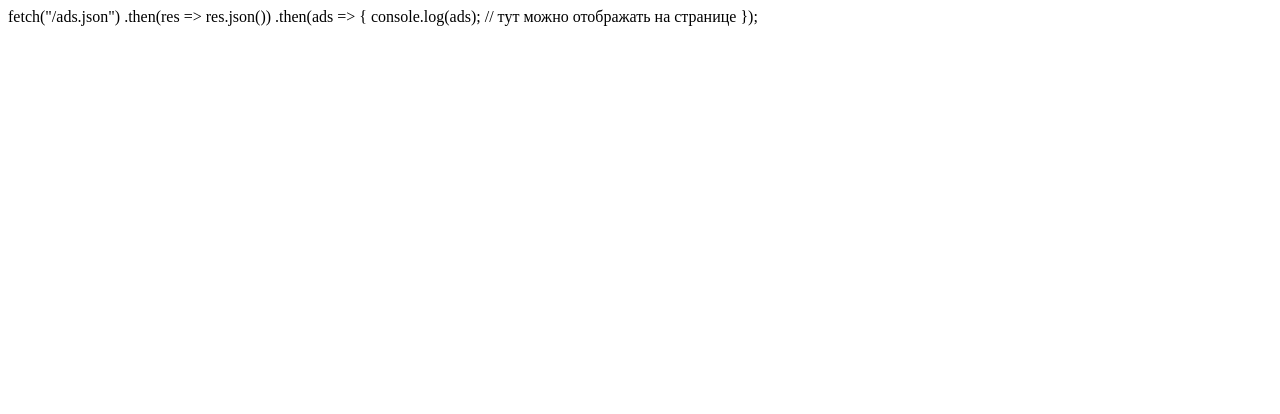
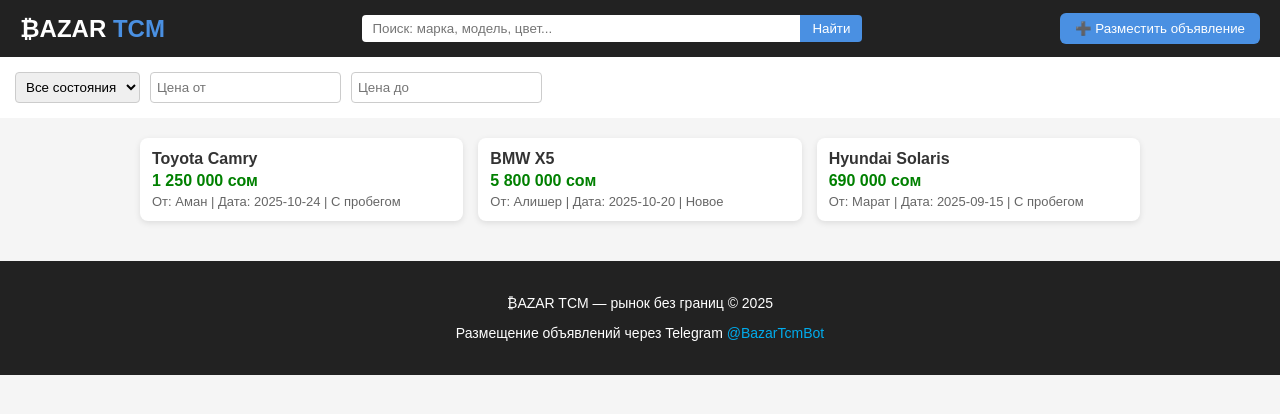
Before and after one commit to ayzik999/Bazartcm, a Flask app: page /cars in a window 1280 px wide. Shown: the top 414 px of the page. Run offline with Flask 3, Linux system fonts and the light colour scheme.

Commit message:
Update cars.html

```diff
--- a/templates/cars.html
+++ b/templates/cars.html
@@ -1,5 +1,138 @@
-fetch("/ads.json")
-  .then(res => res.json())
-  .then(ads => {
-      console.log(ads); // тут можно отображать на странице
+<!DOCTYPE html>
+<html lang="ru">
+<head>
+<meta charset="UTF-8">
+<meta name="viewport" content="width=device-width, initial-scale=1.0">
+<title>₿AZAR TCM — Автообъявления</title>
+<link rel="stylesheet" href="https://cdn.jsdelivr.net/npm/bootstrap-icons@1.11.3/font/bootstrap-icons.css">
+<link rel="stylesheet" href="/static/css/style.css">
+<style>
+body {
+  margin:0;
+  font-family:Arial,sans-serif;
+  background:#f5f5f5;
+  color:#333;
+}
+header{
+  display:flex;
+  justify-content:space-between;
+  align-items:center;
+  background:#222;
+  padding:10px 20px;
+  color:white;
+  position:sticky;
+  top:0;
+  z-index:100;
+  flex-wrap:wrap;
+}
+.logo{font-size:24px;font-weight:bold;}
+.header-center{flex:1;max-width:500px;margin:5px 10px;display:flex;}
+.header-center input{flex:1;padding:6px 10px;border-radius:4px 0 0 4px;border:none;}
+.header-center button{padding:6px 12px;background:#4a90e2;color:white;border:none;border-radius:0 4px 4px 0;cursor:pointer;}
+.header-center button:hover{background:#3578c4;}
+.header-right .add-btn{padding:8px 15px;background:#4a90e2;color:white;border:none;border-radius:6px;cursor:pointer;}
+.header-right .add-btn:hover{background:#3578c4;}
+
+.filters{display:flex;gap:10px;padding:15px;background:white;flex-wrap:wrap;}
+.filters select,.filters input{padding:6px;border-radius:4px;border:1px solid #ccc;}
+
+.ads-container{padding:20px;max-width:1000px;margin:0 auto;display:grid;grid-template-columns:repeat(auto-fill,minmax(240px,1fr));gap:15px;}
+.ad{background:white;padding:12px;border-radius:8px;box-shadow:0 2px 6px rgba(0,0,0,0.1);}
+.ad-title{font-weight:bold;font-size:16px;margin-bottom:4px;}
+.ad-price{color:green;font-weight:bold;margin-bottom:4px;}
+.ad-meta{font-size:13px;color:#666;}
+
+footer{background:#222;color:white;text-align:center;padding:20px;font-size:14px;margin-top:20px;}
+footer a{color:#00aced;text-decoration:none;}
+footer a:hover{text-decoration:underline;}
+</style>
+</head>
+<body>
+
+<header>
+  <div class="logo">₿AZAR <span style="color:#4a90e2;">TCM</span></div>
+  <div class="header-center">
+    <input type="text" id="searchInput" placeholder="Поиск: марка, модель, цвет...">
+    <button onclick="applyFilters()">Найти</button>
+  </div>
+  <div class="header-right">
+    <button class="add-btn" onclick="window.open('https://t.me/BazarTcmBot','_blank')">➕ Разместить объявление</button>
+  </div>
+</header>
+
+<div class="filters">
+  <select id="filterCondition">
+    <option value="">Все состояния</option>
+    <option value="new">Новое</option>
+    <option value="used">С пробегом</option>
+  </select>
+  <input type="number" id="priceMin" placeholder="Цена от">
+  <input type="number" id="priceMax" placeholder="Цена до">
+</div>
+
+<section class="ads-container" id="adsContainer">
+  <!-- Объявления подгрузятся сюда -->
+</section>
+
+<footer>
+  <p>₿AZAR TCM — рынок без границ © 2025</p>
+  <p>Размещение объявлений через Telegram <a href="https://t.me/BazarTcmBot" target="_blank">@BazarTcmBot</a></p>
+</footer>
+
+<script>
+// Загружаем объявления из ads.json
+let ADS = [];
+async function loadAds(){
+  try {
+    const res = await fetch('/ads.json');
+    ADS = await res.json();
+    renderAds(ADS);
+  } catch(err){
+    console.error('Ошибка загрузки ads.json:', err);
+    document.getElementById('adsContainer').innerHTML = '<p>Не удалось загрузить объявления</p>';
+  }
+}
+
+// Фильтры
+function applyFilters(){
+  const q = document.getElementById('searchInput').value.trim().toLowerCase();
+  const condition = document.getElementById('filterCondition').value;
+  const min = Number(document.getElementById('priceMin').value) || 0;
+  const max = Number(document.getElementById('priceMax').value) || Infinity;
+
+  const filtered = ADS.filter(ad => {
+    const text = (ad.title + ' ' + (ad.user||'')).toLowerCase();
+    const priceNum = Number(ad.price.replace(/\s/g,''));
+    let ok = text.includes(q) && priceNum >= min && priceNum <= max;
+    if(condition) ok = ok && ad.condition === condition;
+    return ok;
   });
+  renderAds(filtered);
+}
+
+// Отрисовка объявлений
+function renderAds(list){
+  const container = document.getElementById('adsContainer');
+  container.innerHTML = '';
+  if(!list.length){
+    container.innerHTML = '<p>Объявления не найдены</p>';
+    return;
+  }
+  list.forEach(ad => {
+    const div = document.createElement('div');
+    div.className = 'ad';
+    div.innerHTML = `
+      <div class="ad-title">${ad.title}</div>
+      <div class="ad-price">${ad.price} ${ad.currency}</div>
+      <div class="ad-meta">От: ${ad.user} | Дата: ${ad.date} | ${ad.condition === 'new' ? 'Новое' : 'С пробегом'}</div>
+    `;
+    container.appendChild(div);
+  });
+}
+
+// Инициализация
+loadAds();
+</script>
+
+</body>
+</html>
```
